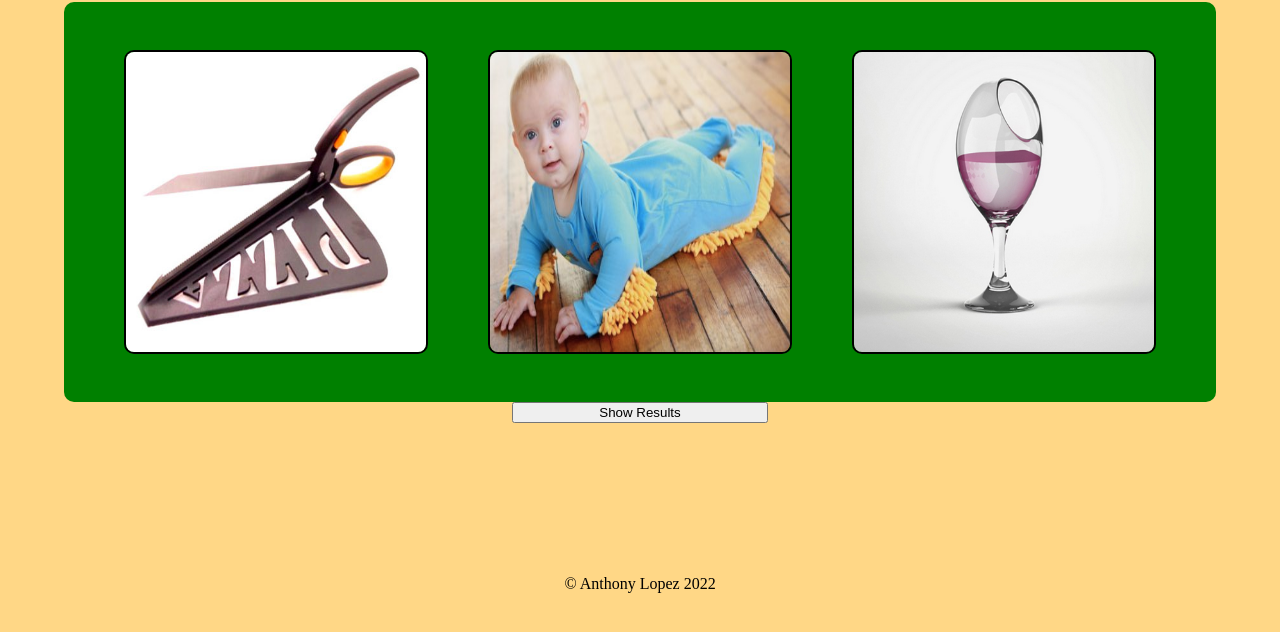
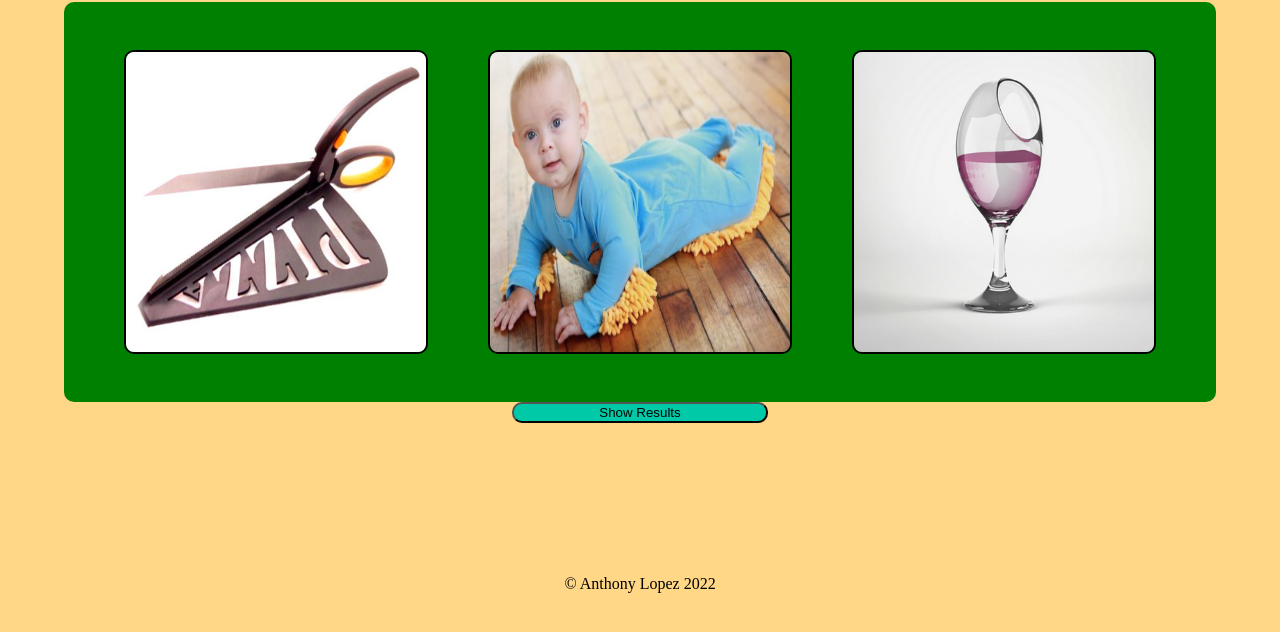
Before and after one commit to Ostyantic/odd-duck, a plain HTML site: page index.html in a window 1280 px wide. Shown: the part 110-742 px from the top of the page. Drawn offline with nearby package versions, Linux system fonts and the light colour scheme.

Commit message:
Added a little more styling

```diff
--- a/CSS/style.css
+++ b/CSS/style.css
@@ -13,6 +13,8 @@ h1 {
 }
 
 #userResults {
+  font-family:'Segoe UI', Tahoma, Geneva, Verdana, sans-serif;
+  font-size: 14px;
   display: flex;
   flex-direction: column;
   justify-content: space-around;
@@ -24,6 +26,9 @@ h1 {
 }
 
 #result {
+  background-color: #00C9A7;
+  border-radius: 10px;
+  box-shadow: dimgray;
   width: 50%;
   margin: auto;
 }
@@ -37,7 +42,7 @@ h1 {
   margin: auto;
   display: flex;
   justify-content: space-evenly;
-  flex-wrap: wrap;
+  flex-wrap: nowrap;
   align-items: center;
   background-color: green;
 
```
